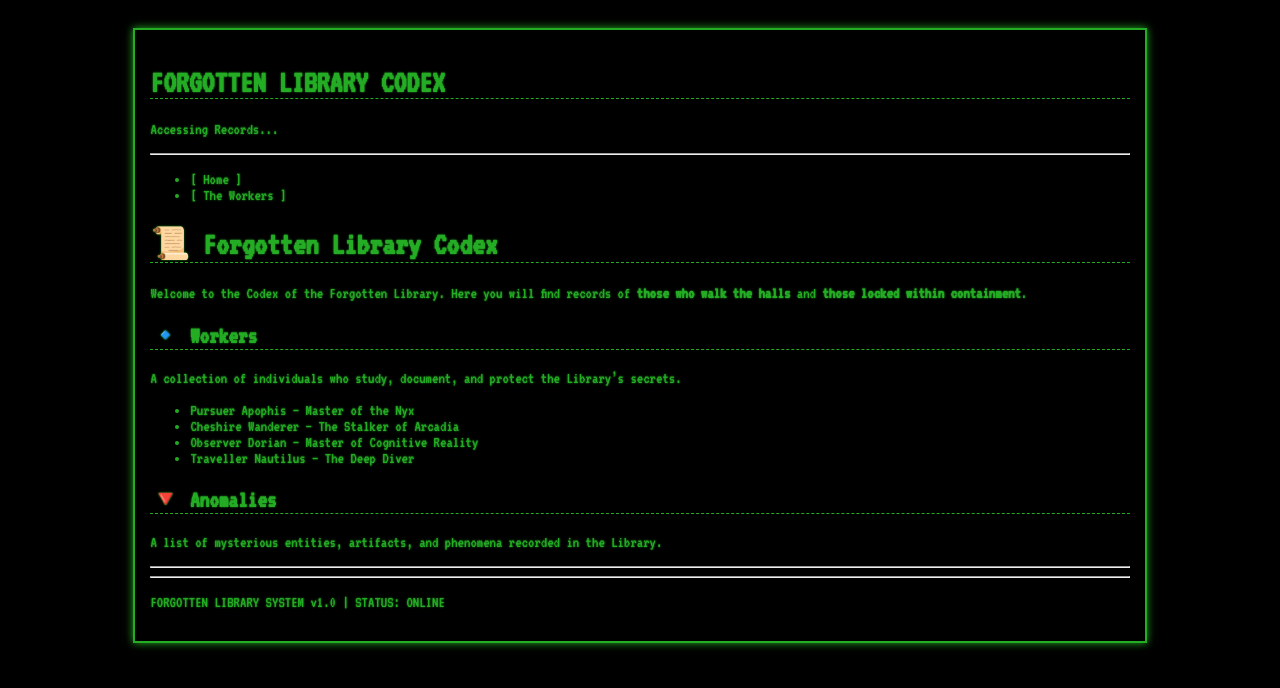
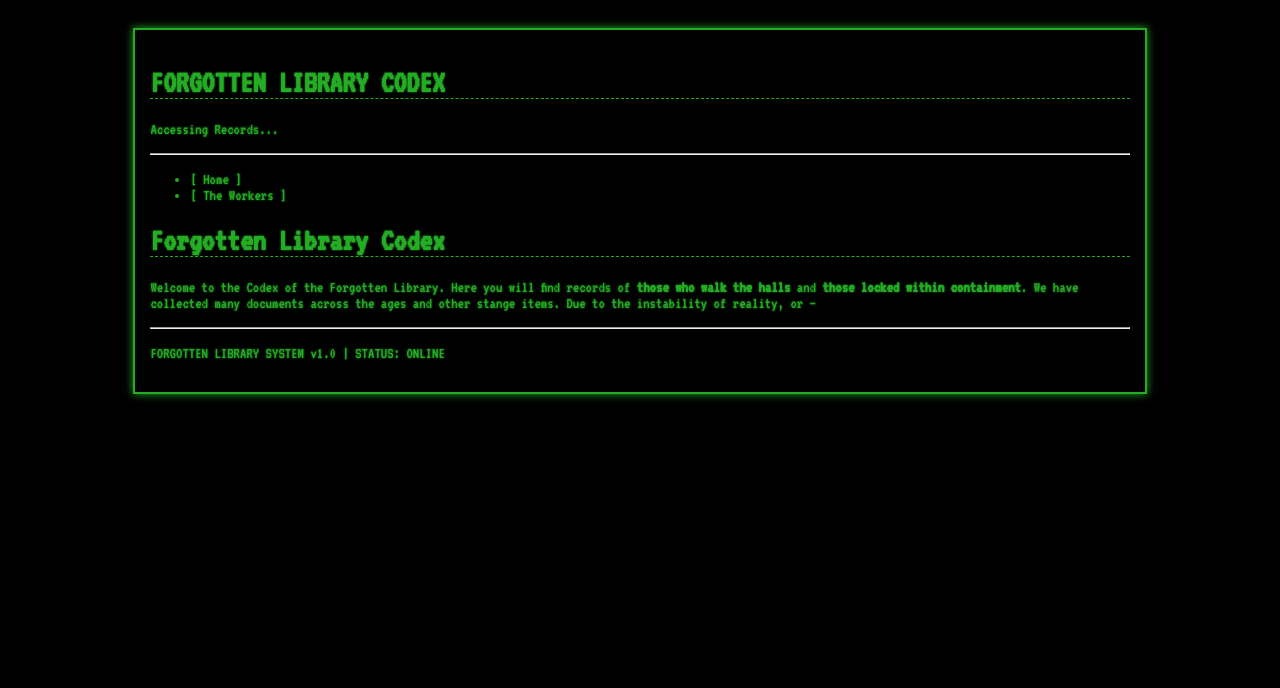
Before and after one commit to Cerberus1912/forgotten-library-codex, a Jekyll site: the page built from index.md, in a window 1280 px wide. Shown: the top 688 px of the page. Built offline with Jekyll 4.4.1, drawn with Linux system fonts in a browser that asks for light colours.

Commit message:
Update index.md

```diff
--- a/index.md
+++ b/index.md
@@ -3,26 +3,8 @@ layout: default
 title: "Forgotten Library Codex"
 ---
 
-# 📜 Forgotten Library Codex
+# Forgotten Library Codex
 
 Welcome to the Codex of the Forgotten Library. Here you will find records of **those who walk the halls** and **those locked within containment**.
-
-## 🔹 Workers
-A collection of individuals who study, document, and protect the Library’s secrets.
-
-<ul>
-  {% for worker in site.workers %}
-    <li><a href="{{ worker.url | relative_url }}">{{ worker.title }} – {{ worker.codename }}</a></li>
-  {% endfor %}
-</ul>
-
-## 🔻 Anomalies
-A list of mysterious entities, artifacts, and phenomena recorded in the Library.
-
-<ul>
-  {% for anomaly in site.anomalies %}
-    <li><a href="{{ anomaly.url | relative_url }}">{{ anomaly.title }}</a></li>
-  {% endfor %}
-</ul>
-
+We have collected many documents across the ages and other stange items. Due to the instability of reality, or
 ---
```
